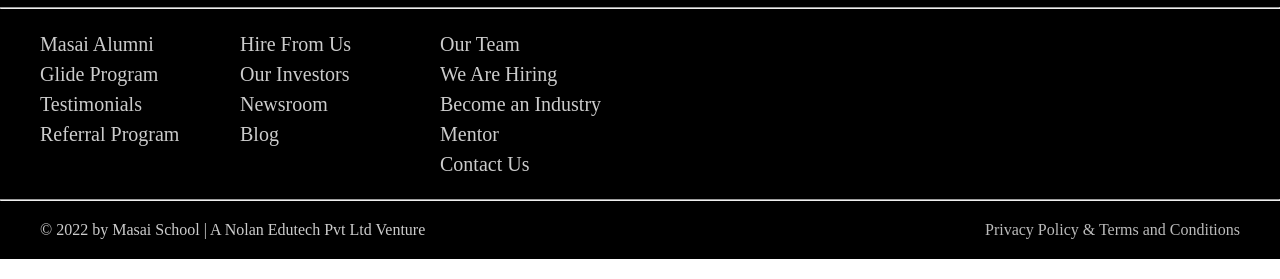
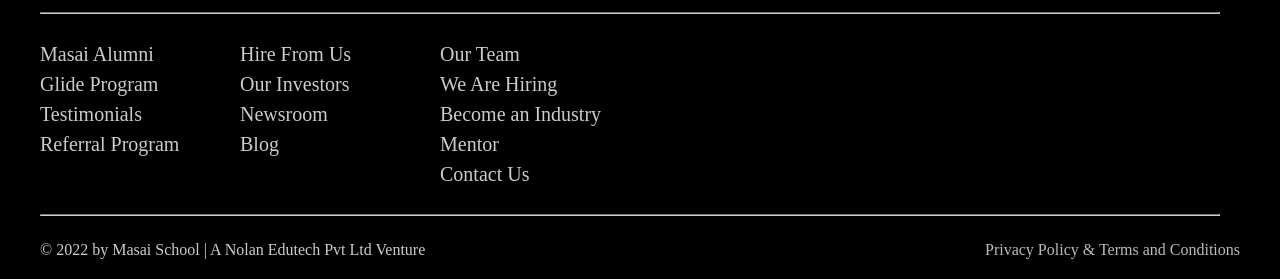
Before and after one commit to IsAmitprajapati/Masai-school-clone-website, a plain HTML site: page index.html in a window 1280 px wide. Shown: the part 9924-10203 px from the top of the page. Drawn offline with Linux system fonts and the light colour scheme.

Commit message:
footer horizontal line color change

```diff
--- a/style.css
+++ b/style.css
@@ -1109,3 +1109,10 @@
     color:#bbb;
     text-decoration: none;
 }
+
+.masaiFooter hr{
+    width: 92%;
+    margin:5px 40px;
+    border-color: #ccc;
+
+}
```
